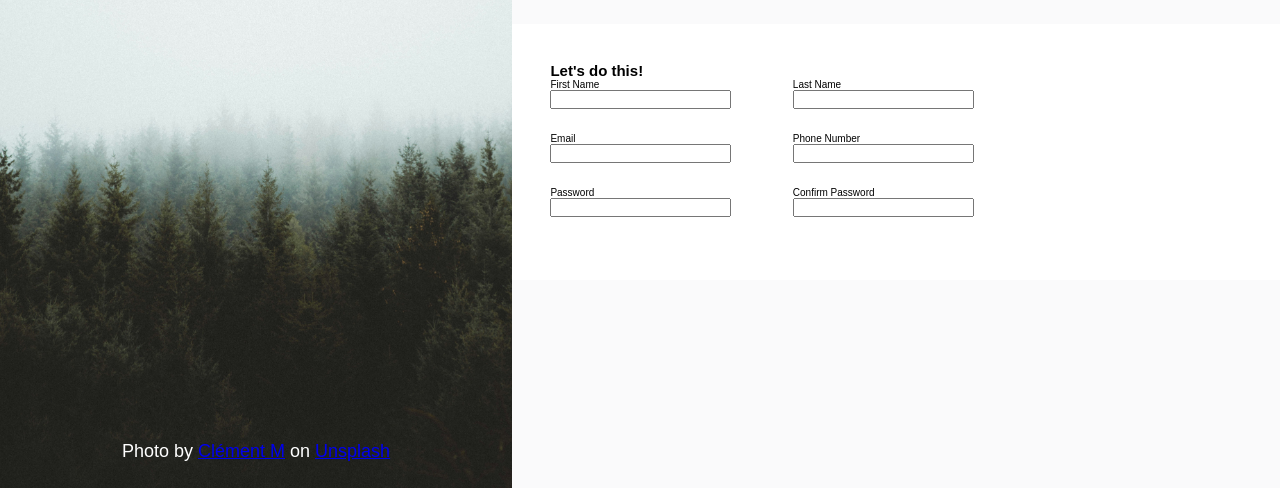
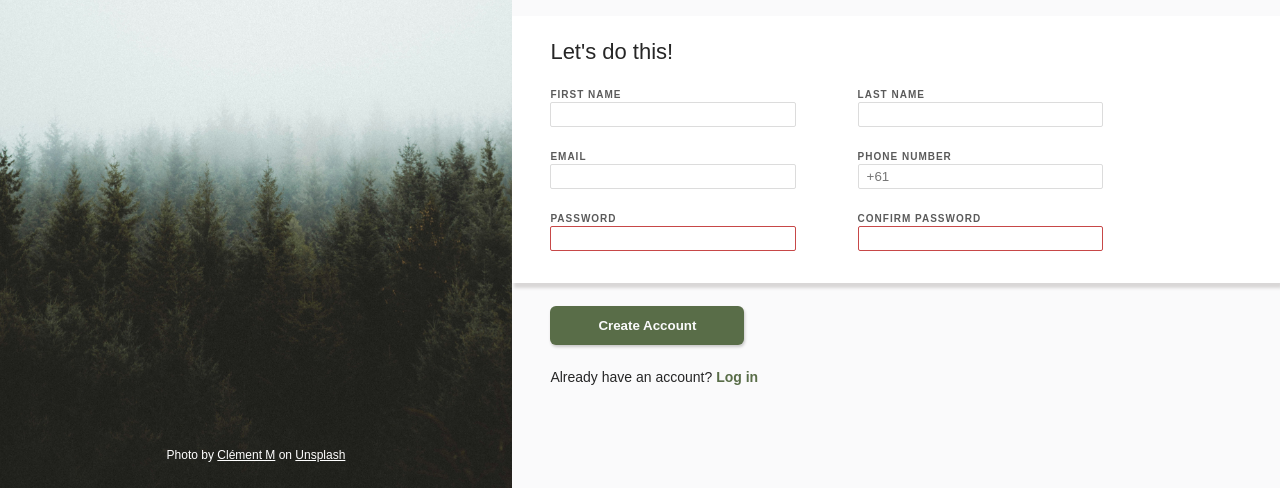
Before and after one commit to siyuhan2805/odin-form, a plain HTML site: page index.html in a window 1280 px wide. Shown: the part 312-800 px from the top of the page. Drawn offline with Linux system fonts and the light colour scheme.

Commit message:
Complete form exercise

```diff
--- a/index.html
+++ b/index.html
@@ -5,6 +5,7 @@
     <meta name="viewport" content="width=device-width, initial-scale=1.0">
     <title>Responsive Form</title>
     <link rel="stylesheet" href="./style.css">
+    <script defer src="./script.js"></script>
 </head>
 <body>
     <div class="container">
@@ -28,41 +29,47 @@
                     You <em>know</em> you want to.
                 </aside>
             </div>
-            <form class="main-form" action="#" method="post">
+            <form id="create-acc-form" class="main-form" action="#" method="post">
                 <h2>Let's do this!</h2>
                 <fieldset class="form-section">
                     <div class="form-input">
                         <label for="first-name">First Name</label>
-                        <input type="text" id="first-name" name="first-name">
+                        <input required type="text" id="first-name" name="first-name">
                     </div>
                     <div class="form-input">
                         <label for="last-name">Last Name</label>
-                        <input type="text" id="last-name" name="last-name">
+                        <input required type="text" id="last-name" name="last-name">
                     </div>
                 </fieldset>
                 <fieldset class="form-section">
                     <div class="form-input">
                         <label for="email">Email</label>
-                        <input type="email" id="email" name="email">
+                        <input required type="email" id="email" name="email">
                     </div>
                     <div class="form-input">
                         <label for="phone">Phone Number</label>
-                        <input type="number" id="phone" name="phone">
+                        <input required placeholder="+61" minlength="9" maxlength="9" pattern="(\d{9})"type="tel" id="phone" name="phone">
                     </div>
                 </fieldset>
                 <fieldset class="form-section">
                     <div class="form-input">
-                        <label for="password">Password</label>
-                        <input type="text" id="password" name="password">
+                        <label for="password">password</label>
+                        <input class="form-password" required type="password" id="password" name="password">
+                        <span class="form-error-msg">*Passwords do not match</span>
                     </div>
                     <div class="form-input">
                         <label for="confirm-pass">Confirm Password</label>
-                        <input type="text" id="confirm-pass" name="confirm-pass">
+                        <input class="form-confirm-password" required type="password" id="confirm-pass" name="confirm-pass">
                     </div>
                 </fieldset>
             </form>
 
+            <div class="main-signup">
+                <button class="submit-btn" type="submit" form="create-acc-form">Create Account</button>
+                <p class="main-alt-signup">Already have an account? <a href="#" target="_blank">Log in</a></p>
+            </div>
         </section>
+
     </div>
 
 </body>
--- a/style.css
+++ b/style.css
@@ -14,23 +14,30 @@
 :root {
     --heading-font: "norsebold";
 
-    /* Font colours */
-    --heading-color: #fff;
-    --footer-color: #fff;
-
     /* Background colours */
     --background-side: rgba(0, 0, 0, 0.609);
     --background-body: rgba(37, 37, 37, 0.901);
     --background-main: rgba(250, 250, 251);
     --background-form: rgba(255, 255, 255);
+    --btn-color: #596D48;
 
-    /* font-sizes */
+    /* Font-sizes */
     --side-heading-size: 9.6rem;
-    --side-credits-size: 1.8rem;
-    --main-aside-size: 2.4rem;
+    --side-credits-size: 1.2rem;
+    --main-aside-size: 2.2rem;
+    --main-heading-size: 2.2rem;
+    --main-signup-size: 1.4rem;
 
+    /* Font-colors */
+    --heading-color: #fff;
+    --footer-color: #fff;
+    --form-label: rgba(0, 0, 0, 0.648);
+    --form-heading: rgba(0, 0, 0, 0.852);
+    --btn-text: rgba(250, 250, 251);
 
-
+    /* Border-colors */
+    --border-edge: rgb(220, 220, 220);
+    --border-edge-invalid: rgb(199, 72, 72);
 
 }
 
@@ -104,6 +111,10 @@ body {
     text-align: center;
 }
 
+.side-credits > footer > a {
+    color: var(--footer-color);
+}
+
 /********************/
 /* MAIN CLASSES     */
 /********************/
@@ -136,8 +147,15 @@ body {
     background-color: var(--background-form);
     display: flex;
     flex-direction: column;
-    padding: 5% 15% 5% 5%;
+    padding: 3% 15% 1% 5%;
+    box-shadow: 2px 5px 3px rgb(217, 215, 215);
+}
 
+.main-form > h2 {
+    margin-bottom: 2.4rem;
+    font-size: var(--main-heading-size);
+    font-weight: 500;
+    color: var(--form-heading);
 }
 
 .form-section {
@@ -150,4 +168,69 @@ body {
 .form-input {
     display: flex;
     flex-direction: column;
+    width: 40%;
 }
+
+.form-input > label {
+    text-transform: uppercase;
+    letter-spacing: .1rem;
+    font-weight: bold;
+    margin-bottom: .2rem;
+    color: var(--form-label);
+
+}
+
+.form-input > input {
+    padding: 0.4rem 0.8rem;
+    border: 1px solid var(--border-edge);
+    border-radius: .2rem;
+}
+
+.form-input > input:focus {
+    box-shadow: 1px 3px 5px rgb(172, 170, 170);
+}
+
+.form-error-msg {
+    color: var(--border-edge-invalid);
+    display: none;
+}
+
+
+.form-password:invalid,
+.form-confirm-password:invalid {
+    border: 1px solid var(--border-edge-invalid);
+}
+
+/********************/
+/* SIGNUP CLASSES    */
+/********************/
+.main-signup {
+    padding: 3% 15% 1% 5%;
+}
+
+.main-signup > button {
+    border: none;
+    border-radius: .6rem;
+    padding: 1.2rem 4.8rem;
+    background-color: var(--btn-color);
+    color: var(--btn-text);
+    margin-bottom: 2.4rem;
+    font-weight: bold;
+    box-shadow: 1px 2px 3px rgb(200, 199, 199);
+
+}
+
+.main-signup > button:hover {
+    cursor: pointer;
+}
+
+.main-signup > p {
+    color: var(--form-heading);
+    font-size: var(--main-signup-size);
+}
+
+.main-signup > p > a {
+    font-weight: bold;
+    text-decoration: none;
+    color: var(--btn-color);
+}
```
